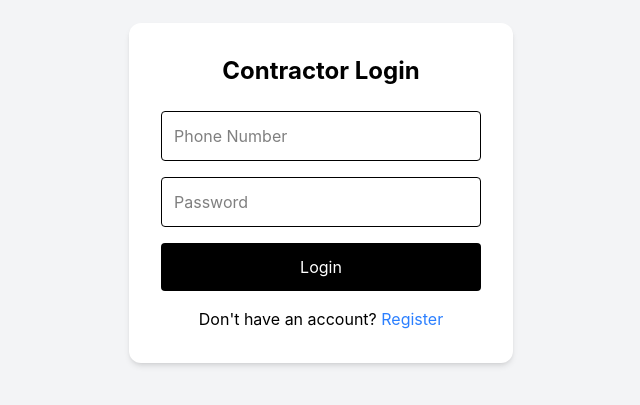
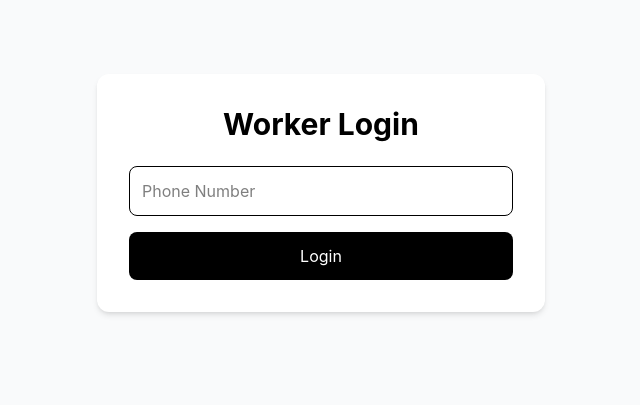
Before and after one commit to shubhitiwariiii/daily-wage-tracker, a React app in the folder frontend/: page /worker-login in a window 1280 px wide. Before the commit this address led to /login. Shown: the part 207-612 px from the top of the page, without its empty margins (319-959 px from the left). Built offline with nearby package versions, Linux system fonts and the light colour scheme; the HTML template or start-up script is replaced by a standard one.

Commit message:
Adding separate worker/user space

```diff
--- a/frontend/src/App.jsx
+++ b/frontend/src/App.jsx
@@ -1,4 +1,5 @@
 import ProtectedRoute from "./components/ProtectedRoute";
+import WorkerLogin from "./pages/WorkerLogin";
 import Dashboard from "./pages/Dashboard";
 import { BrowserRouter, Routes, Route, Navigate } from "react-router-dom";
 
@@ -21,7 +22,9 @@ function App() {
           }
         />
         <Route path="*" element={<Navigate to="/login" replace />} />
+        <Route path="/worker-login" element={<WorkerLogin />} />
       </Routes>
+
     </BrowserRouter>
   );
 }
--- a/frontend/src/pages/Dashboard.jsx
+++ b/frontend/src/pages/Dashboard.jsx
@@ -136,15 +136,40 @@ function Dashboard() {
     }
   };
 
+  const today = new Date().toLocaleDateString();
+
   const totalPresent = attendance.filter(
-    (item) => item.status === "Present",
+    (item) =>
+      item.workerId &&
+      item.status === "Present" &&
+      new Date(item.date).toLocaleDateString() === today,
   ).length;
 
   const totalAbsent = attendance.filter(
-    (item) => item.status === "Absent",
+    (item) =>
+      item.workerId &&
+      item.status === "Absent" &&
+      new Date(item.date).toLocaleDateString() === today,
   ).length;
 
-  const totalWages = attendance.reduce((sum, item) => sum + item.wageForDay, 0);
+  const currentMonth = new Date().getMonth();
+
+  const currentYear = new Date().getFullYear();
+
+  const totalWages = attendance
+    .filter((item) => {
+      if (!item.workerId || item.status !== "Present" || !item.date) {
+        return false;
+      }
+
+      const attendanceDate = new Date(item.date);
+
+      return (
+        attendanceDate.getMonth() === currentMonth &&
+        attendanceDate.getFullYear() === currentYear
+      );
+    })
+    .reduce((sum, item) => sum + item.wageForDay, 0);
 
   return (
     <div className="min-h-screen bg-gray-50 p-8">
--- /dev/null
+++ b/frontend/src/pages/WorkerLogin.jsx
@@ -0,0 +1,63 @@
+import { useState } from "react";
+import axios from "axios";
+import { useNavigate } from "react-router-dom";
+
+function WorkerLogin() {
+  const [phone, setPhone] =
+    useState("");
+
+  const navigate = useNavigate();
+
+  const handleLogin = async (e) => {
+    e.preventDefault();
+
+    try {
+      const res = await axios.get(
+        `http://localhost:5000/api/workers/phone/${phone}`
+      );
+
+      localStorage.setItem(
+        "worker",
+        JSON.stringify(res.data)
+      );
+
+      navigate("/worker-dashboard");
+    } catch (error) {
+      alert(
+        error.response?.data?.message ||
+          "Login Failed"
+      );
+    }
+  };
+
+  return (
+    <div className="min-h-screen flex justify-center items-center bg-gray-50">
+      <div className="bg-white p-8 rounded-xl shadow-md w-full max-w-md">
+        <h1 className="text-3xl font-bold mb-6 text-center">
+          Worker Login
+        </h1>
+
+        <form onSubmit={handleLogin}>
+          <input
+            type="text"
+            placeholder="Phone Number"
+            value={phone}
+            onChange={(e) =>
+              setPhone(e.target.value)
+            }
+            className="w-full border p-3 rounded-lg mb-4"
+          />
+
+          <button
+            type="submit"
+            className="w-full bg-black text-white p-3 rounded-lg"
+          >
+            Login
+          </button>
+        </form>
+      </div>
+    </div>
+  );
+}
+
+export default WorkerLogin;
```
